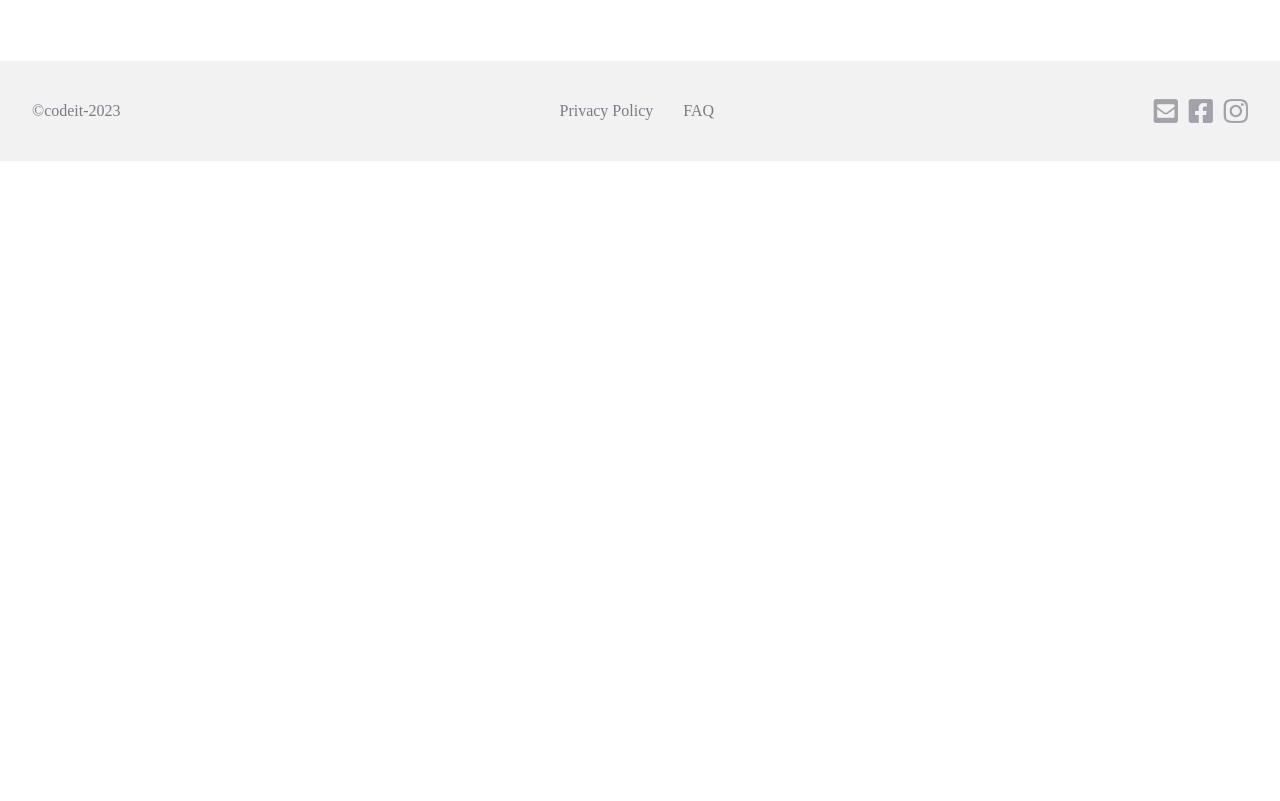
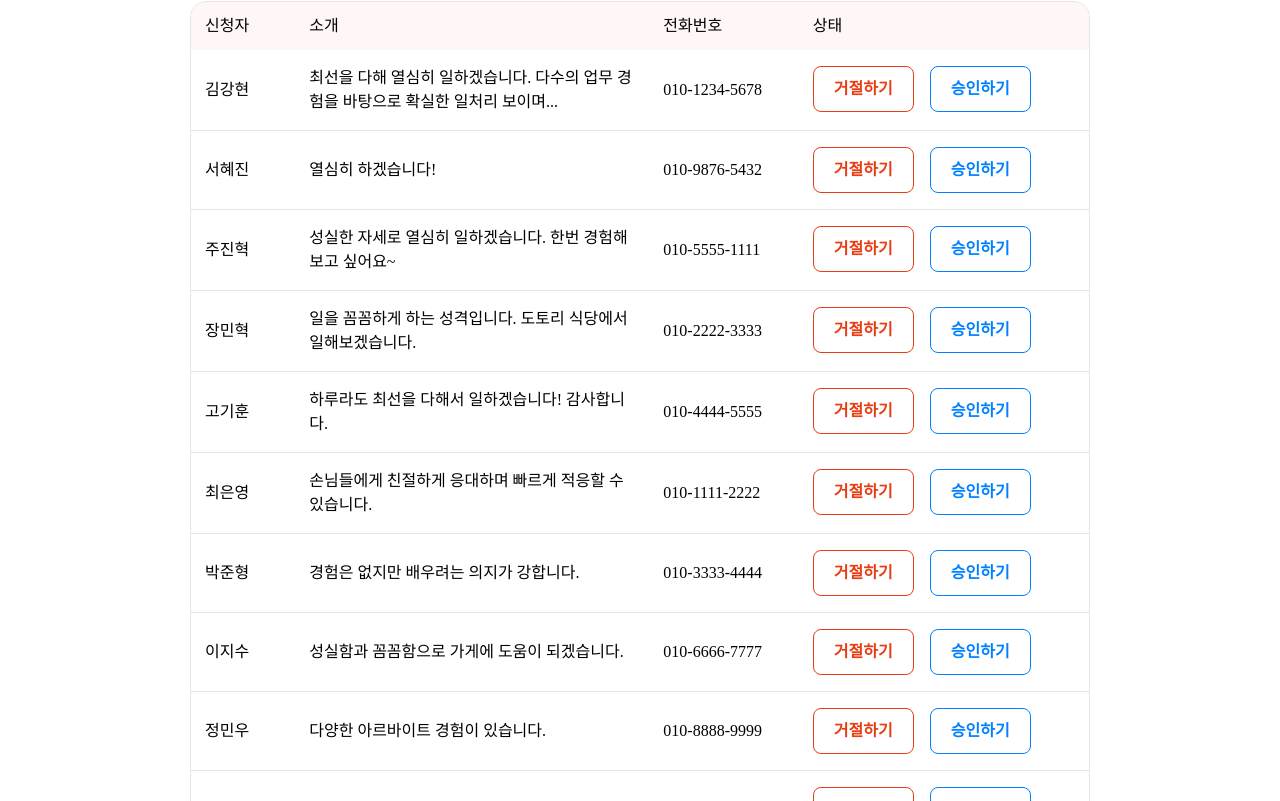
Before and after one commit to TopiaYu/thejulge15-8, a Next.js app: page /owner/job-detail in a window 1280 px wide. Shown: the part 939-1740 px from the top of the page. Before the commit the page ends 1100 px from the top, so only its background shows below. Built offline with nearby package versions, Linux system fonts and the light colour scheme.

Commit message:
style: 기본 신청자 목록 ui 완성 - mock 데이터로 map 확인

```diff
--- a/src/app/owner/job-detail/ApplicantTable.tsx
+++ b/src/app/owner/job-detail/ApplicantTable.tsx
@@ -2,6 +2,131 @@ export default function ApplicantsTable() {
   return (
     <div className="w-full max-w-[964px] px-8 max-[375px]:px-4 mx-auto py-15">
       <header className="text-2xl font-bold mb-8">신청자 목록</header>
+      <div className="w-full border border-gray-20 rounded-2xl overflow-hidden">
+        <table className="w-full">
+          <thead>
+            <tr className="text-left bg-[#FEF7F6]">
+              <th className="px-3.5 py-3 font-normal">신청자</th>
+              <th className="px-3.5 py-3 font-normal">소개</th>
+              <th className="px-3.5 py-3 font-normal">전화번호</th>
+              <th className="px-3.5 py-3 font-normal">상태</th>
+            </tr>
+          </thead>
+          <tbody>
+            {mockApplicants.map((applicant) => (
+              <tr key={applicant.id} className="border-b border-gray-20">
+                <td className="px-3.5 py-4">{applicant.name}</td>
+                <td className="px-3.5 py-4 max-w-[300px]">{applicant.introduction}</td>
+                <td className="px-3.5 py-4">{applicant.phoneNumber}</td>
+                <td className="px-3.5 py-4 flex gap-4">
+                  <button className="cursor-pointer border border-orange text-orange font-bold rounded-lg px-5 py-2.5">
+                    거절하기
+                  </button>
+                  <button className="cursor-pointer border border-blue-20 text-blue-20 font-bold rounded-lg px-5 py-2.5">
+                    승인하기
+                  </button>
+                </td>
+              </tr>
+            ))}
+            <tr>페이지네이션</tr>
+          </tbody>
+        </table>
+      </div>
     </div>
   );
 }
+
+export const mockApplicants = [
+  {
+    id: 'app-1',
+    name: '김강현',
+    introduction:
+      '최선을 다해 열심히 일하겠습니다. 다수의 업무 경험을 바탕으로 확실한 일처리 보이며...',
+    phoneNumber: '010-1234-5678',
+    status: '거절', // 초기 상태: 거절
+  },
+  {
+    id: 'app-2',
+    name: '서혜진',
+    introduction: '열심히 하겠습니다!',
+    phoneNumber: '010-9876-5432',
+    status: '거절', // 초기 상태: 거절
+  },
+  {
+    id: 'app-3',
+    name: '주진혁',
+    introduction: '성실한 자세로 열심히 일하겠습니다. 한번 경험해 보고 싶어요~',
+    phoneNumber: '010-5555-1111',
+    status: '승인 완료', // 초기 상태: 승인 완료
+  },
+  {
+    id: 'app-4',
+    name: '장민혁',
+    introduction: '일을 꼼꼼하게 하는 성격입니다. 도토리 식당에서 일해보겠습니다.',
+    phoneNumber: '010-2222-3333',
+    status: '승인 완료', // 초기 상태: 승인 완료
+  },
+  {
+    id: 'app-5',
+    name: '고기훈',
+    introduction: '하루라도 최선을 다해서 일하겠습니다! 감사합니다.',
+    phoneNumber: '010-4444-5555',
+    status: '승인 완료', // 초기 상태: 승인 완료
+  },
+  {
+    id: 'app-6',
+    name: '최은영',
+    introduction: '손님들에게 친절하게 응대하며 빠르게 적응할 수 있습니다.',
+    phoneNumber: '010-1111-2222',
+    status: '대기중',
+  },
+  {
+    id: 'app-7',
+    name: '박준형',
+    introduction: '경험은 없지만 배우려는 의지가 강합니다.',
+    phoneNumber: '010-3333-4444',
+    status: '대기중',
+  },
+  {
+    id: 'app-8',
+    name: '이지수',
+    introduction: '성실함과 꼼꼼함으로 가게에 도움이 되겠습니다.',
+    phoneNumber: '010-6666-7777',
+    status: '대기중',
+  },
+  {
+    id: 'app-9',
+    name: '정민우',
+    introduction: '다양한 아르바이트 경험이 있습니다.',
+    phoneNumber: '010-8888-9999',
+    status: '승인 완료',
+  },
+  {
+    id: 'app-10',
+    name: '윤아름',
+    introduction: '밝은 미소로 손님을 맞이하겠습니다!',
+    phoneNumber: '010-0000-1111',
+    status: '대기중',
+  },
+  {
+    id: 'app-11',
+    name: '한지원',
+    introduction: '장기 근무 가능합니다. 책임감 있게 일하겠습니다.',
+    phoneNumber: '010-1212-3434',
+    status: '거절',
+  },
+  {
+    id: 'app-12',
+    name: '김현우',
+    introduction: '빠릿빠릿하게 움직이며 맡은 일을 완수합니다.',
+    phoneNumber: '010-5656-7878',
+    status: '대기중',
+  },
+  {
+    id: 'app-13',
+    name: '이도윤',
+    introduction: '긍정적인 마인드로 열심히 배우겠습니다.',
+    phoneNumber: '010-9090-0101',
+    status: '대기중',
+  },
+];
```
